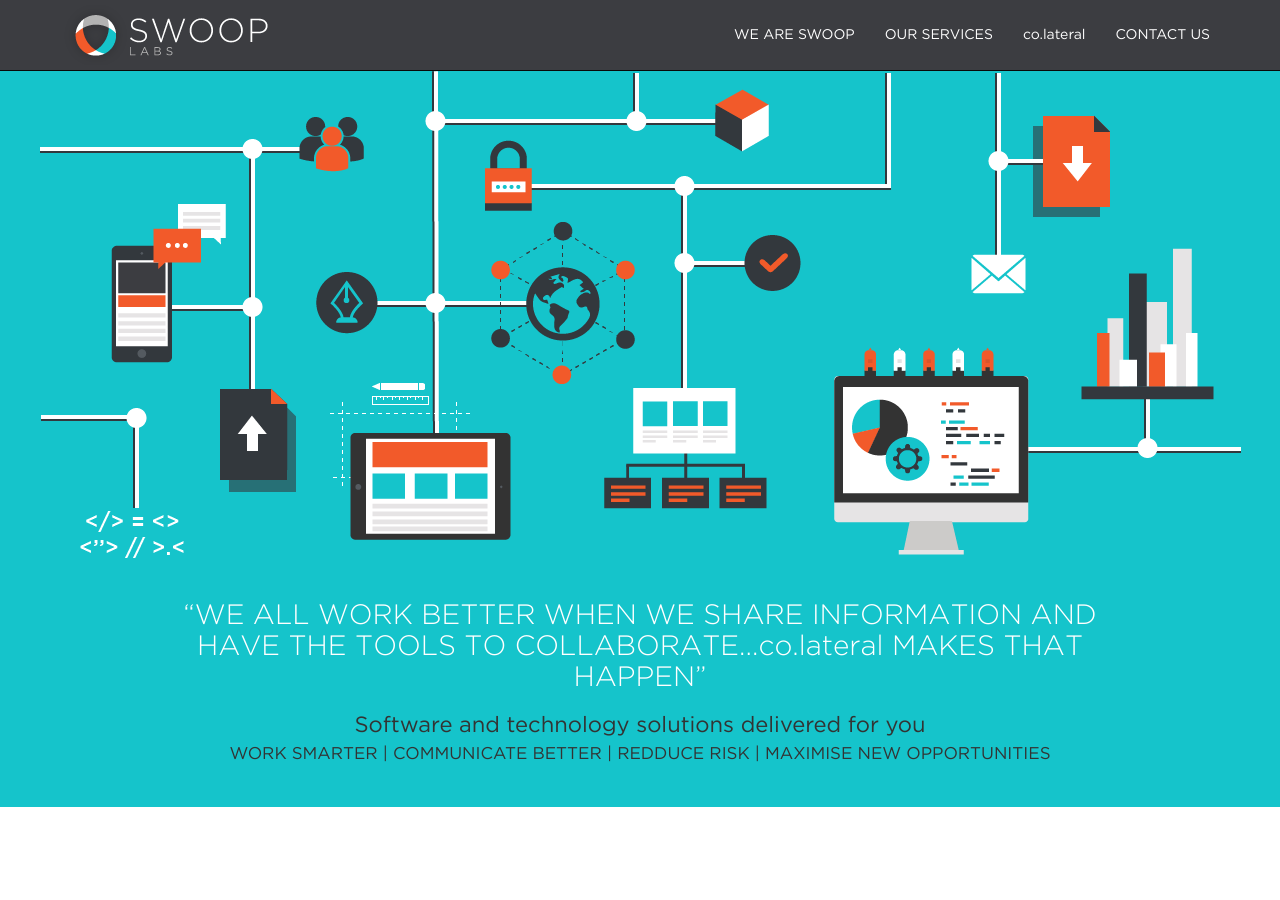
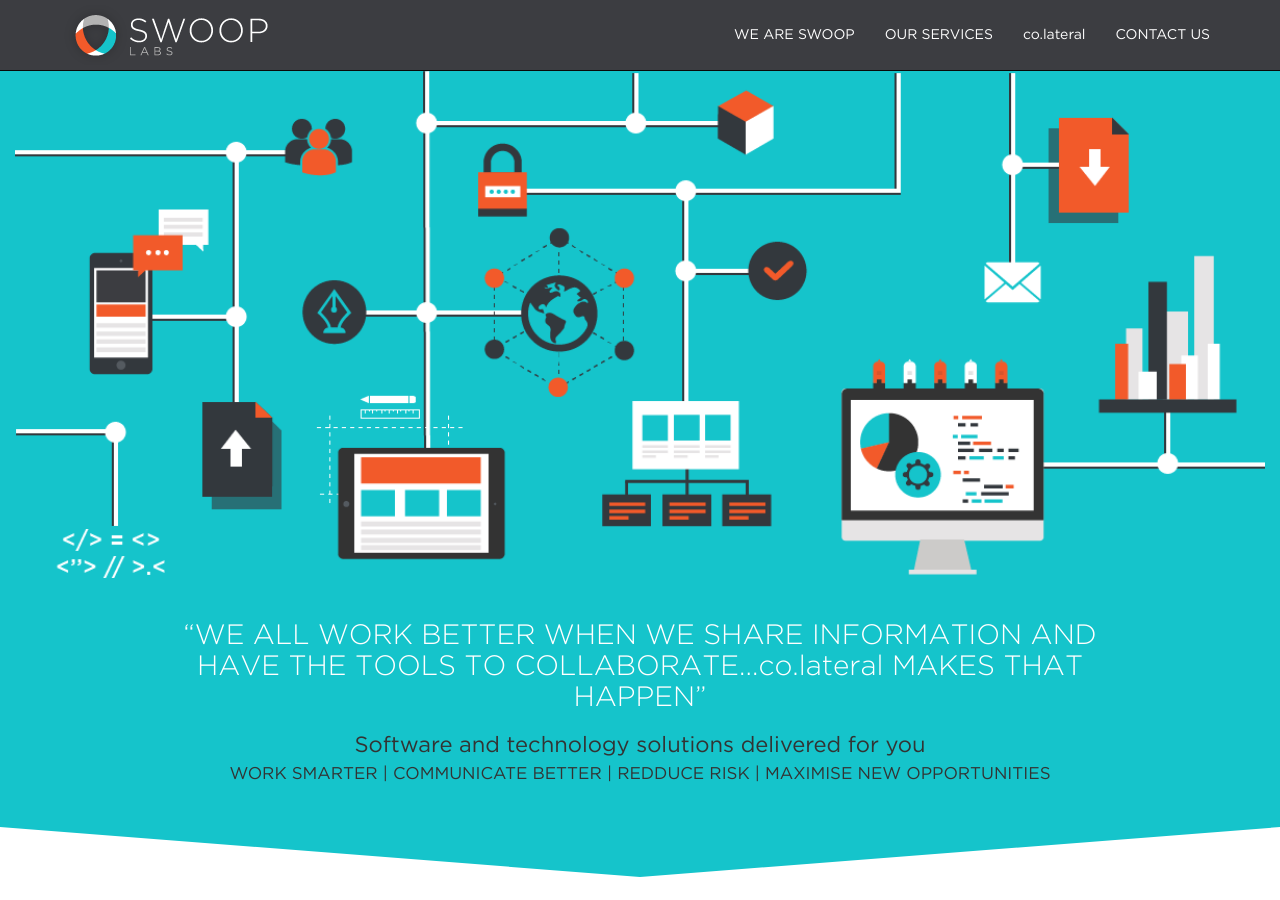
Before and after one commit to myntea/swoop-website, a Jekyll site: the page built from index.html, in a window 1280 px wide. Built offline with Jekyll 4.4.1, drawn with Linux system fonts in a browser that asks for light colours.

Commit message:
Adds triangle border to hero.

```diff
--- a/_sass/_base.sass
+++ b/_sass/_base.sass
@@ -1,6 +1,8 @@
 body
   font-family: 'GothamBook', 'sans-serif'
   margin-top: 71px
+  .container-fluid
+    padding: 0
   nav
     background-color: #3C3D41 !important
     min-height: 71px !important
@@ -19,6 +21,7 @@
   background-color: #15C4CB
   .hero-image
     margin: 0 auto
+    width: 100%
   .hero-text
     margin: 40px 140px
     h2
--- a/_sass/_fonts.scss
+++ b/_sass/_fonts.scss
@@ -9,3 +9,29 @@
   src: url('/fonts/gotham-light-webfont.eot');
   src: local('GothamLight'), url('/fonts/gotham-light-webfont.woff') format('woff'), url('/fonts/gotham-light-webfont.ttf') format('truetype');
 }
+
+#hero-border{
+  left: 0;
+  top: 0;
+
+  width: 100%;
+  height: 0;
+
+  background: #15C4CB;
+
+  text-align: center;
+}
+
+#hero-border::before{
+  content: "";
+
+  display: block;
+  top: 100%;
+  width: 100%;
+
+  border-left: 50vw solid transparent;
+  border-right: 50vw solid transparent;
+  border-top: 50px solid #15C4CB;
+
+  box-sizing: border-box;
+}
--- a/index.html
+++ b/index.html
@@ -19,3 +19,4 @@
     </div>
   </div>
 </div>
+<div id="hero-border"></div>
```
